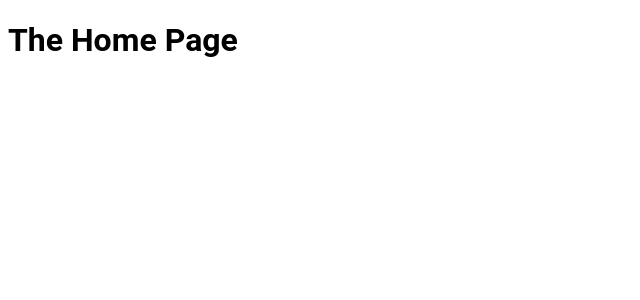
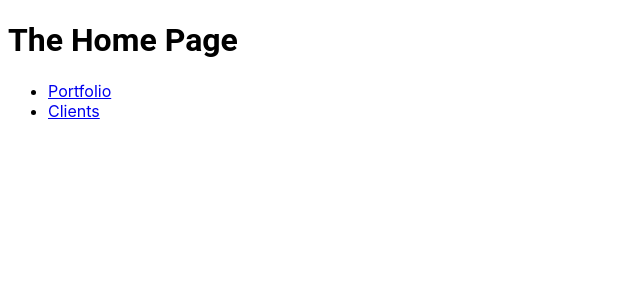
Before and after one commit to WebLean/NextJS-Course, a Next.js app: page / in a window 1280 px wide. Shown: the top 300 px of the page, without its empty margins (0-640 px from the left). Built offline with nearby package versions, Linux system fonts and the light colour scheme.

Commit message:
Navigating with the "Link" Component

```diff
--- a/pages/index.js
+++ b/pages/index.js
@@ -1,7 +1,19 @@
+import Link from 'next/link';
+
 function HomePage() {
   return (
     <div>
       <h1>The Home Page</h1>
+      <ul>
+        <li>
+          <Link replace href="/portfolio">
+            Portfolio
+          </Link>
+        </li>
+        <li>
+          <Link href="/clients">Clients</Link>
+        </li>
+      </ul>
     </div>
   );
 }
```
